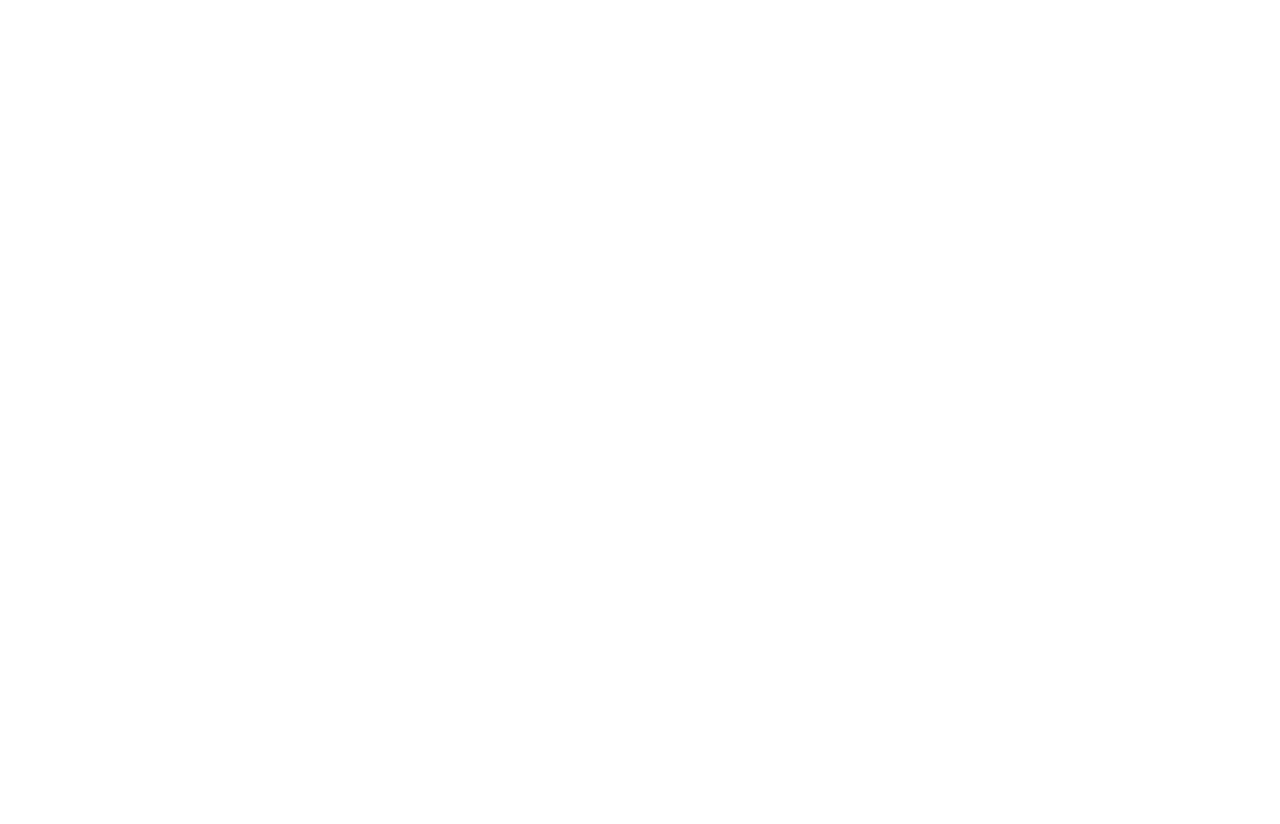
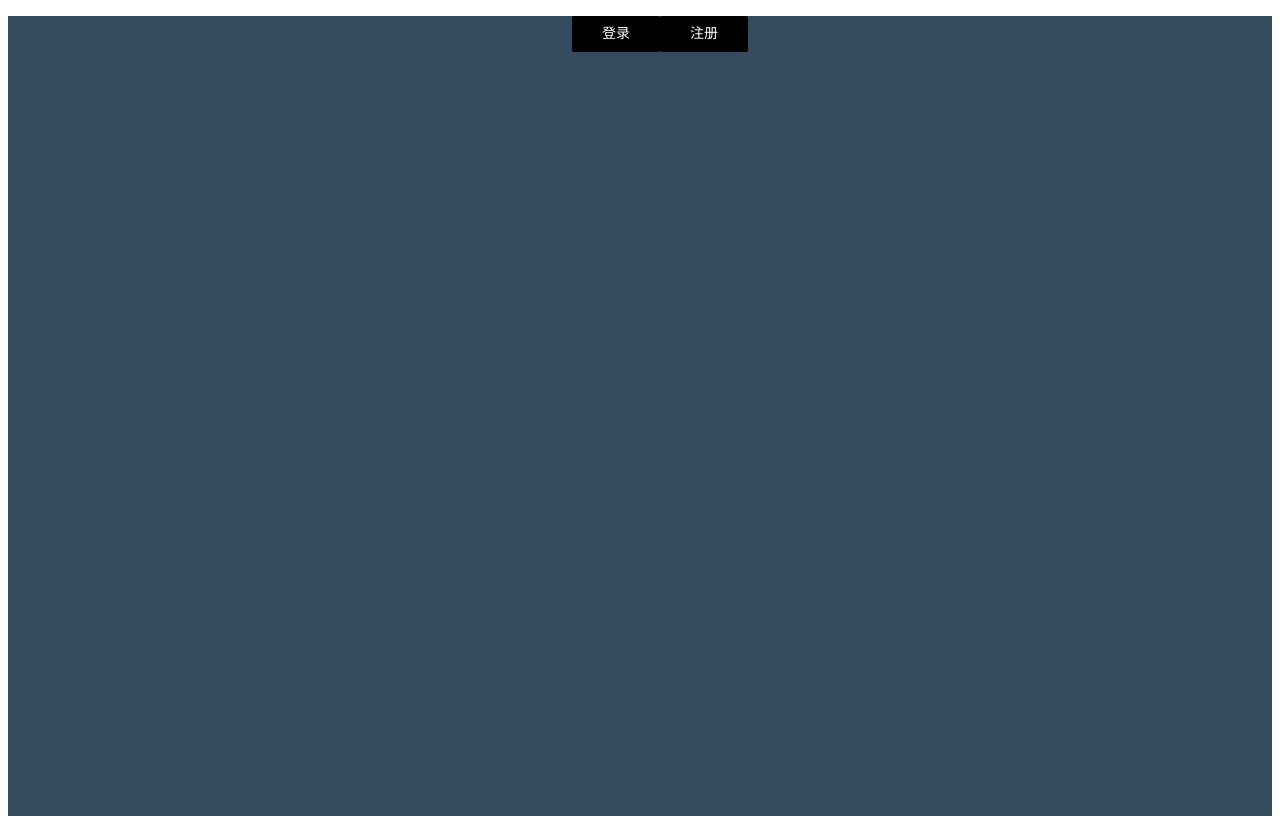
Before and after one commit to islinGit/demo, a Vue app: page /OnePlay in a window 1280 px wide. Before the commit the page ends 800 px from the top, so only its background shows below. Built offline with nearby package versions, Linux system fonts and the light colour scheme.

Commit message:
第一阶段

```diff
--- a/package.json
+++ b/package.json
@@ -34,6 +34,8 @@
     "eslint-plugin-vue": "^6.2.2",
     "less": "^3.0.4",
     "less-loader": "^5.0.0",
+    "node-sass": "^4.14.1",
+    "sass-loader": "^9.0.3",
     "vue-template-compiler": "^2.6.11"
   }
 }
--- a/src/components/container/mainContainer.vue
+++ b/src/components/container/mainContainer.vue
@@ -20,6 +20,6 @@ export default {
 }
 </script>
 
-<style scoped>
+<style lang="" scoped>
 
 </style>
--- /dev/null
+++ b/src/components/study/OnePlay.vue
@@ -0,0 +1,50 @@
+<template>
+  <div id="login">
+    <div class="login-wrap">
+      <ul class="menu-tab">
+        <li class="current" v-for="menu in menutab" :key="menu.id">{{menu.text}}</li>
+      </ul>
+    </div>
+  </div>
+</template>
+
+<script>
+// Vue 数据驱动视图渲染
+export default {
+  name: 'OnePlay',
+  data () {
+    return {
+      menutab: [
+        { text: '登录' },
+        { text: '注册' }
+      ]
+    }
+  }
+}
+</script>
+
+<style lang="scss" scoped>
+  #login {
+    height: 100vh;
+    background-color: #344a5f;
+  }
+  .login-wrap {
+    width: 330px;
+    margin: auto;         //居中
+  }
+  .menu-tab {
+    text-align: center;
+    li {
+      display: inline-block;
+      width: 88px;
+      line-height: 36px;
+      font-size: 14px;
+      color: #ffffff;
+      border-radius: 2px;   //设置框圆边
+      cursor: pointer;      //设置鼠标移上去显示小手
+    }
+    .current {
+      background-color: rgba(0,0,0,1);
+    }
+  }
+</style>
--- a/src/router/index.js
+++ b/src/router/index.js
@@ -3,6 +3,7 @@ import VueRouter from 'vue-router'
 import Second from '../components/Second.vue'
 import First from '../components/First'
 import Home from '../components/container/Home.vue'
+import OnePlay from '../components/study/OnePlay'
 
 Vue.use(VueRouter)
 
@@ -21,6 +22,11 @@ const routes = [
     path: '/First',
     name: 'First',
     component: First
+  },
+  {
+    path: '/OnePlay',
+    name: 'OnePlay',
+    component: OnePlay
   }
 ]
 
```
Also changed, not shown: 1 other file (tests, documents, lock files or other folders).
